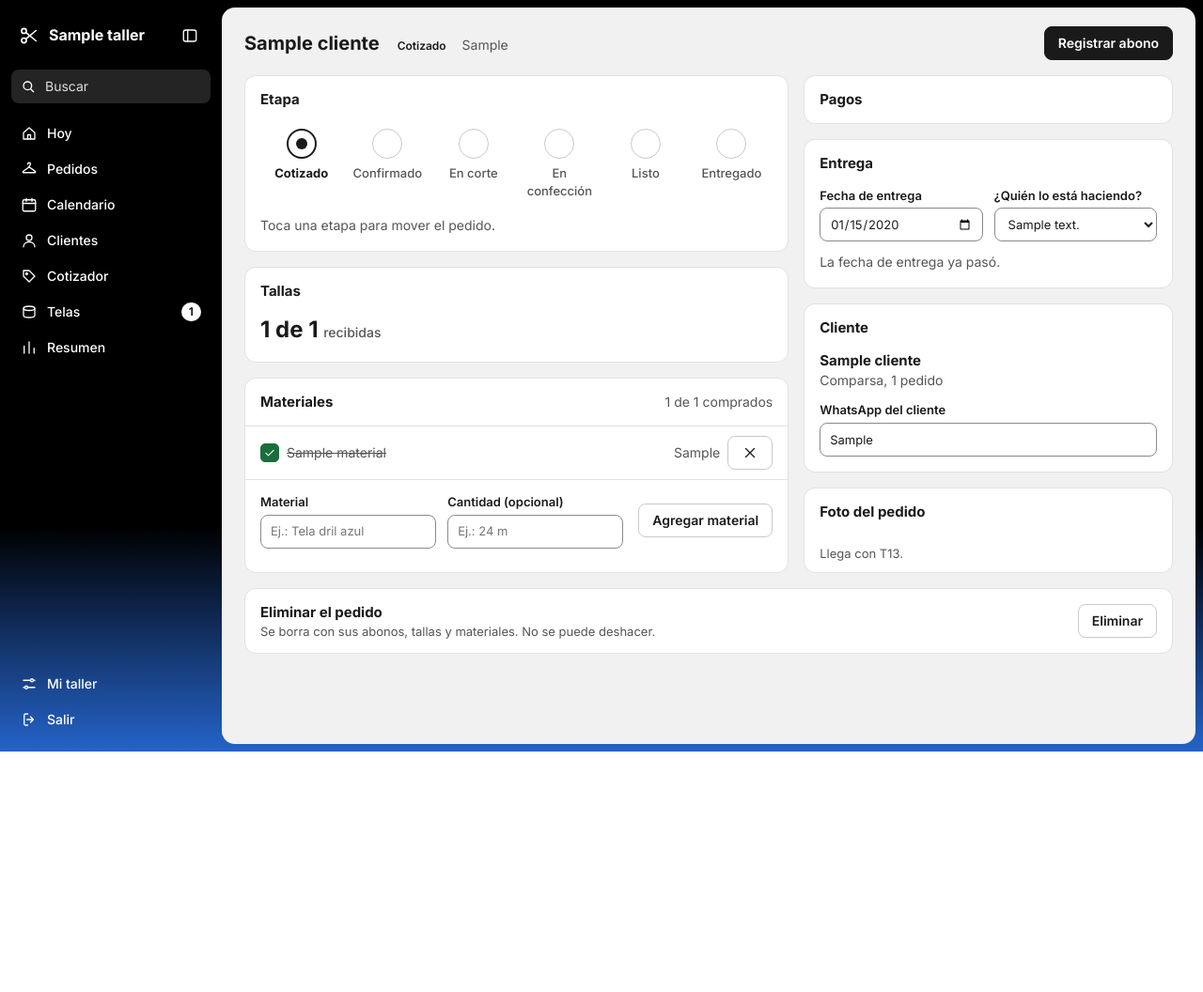
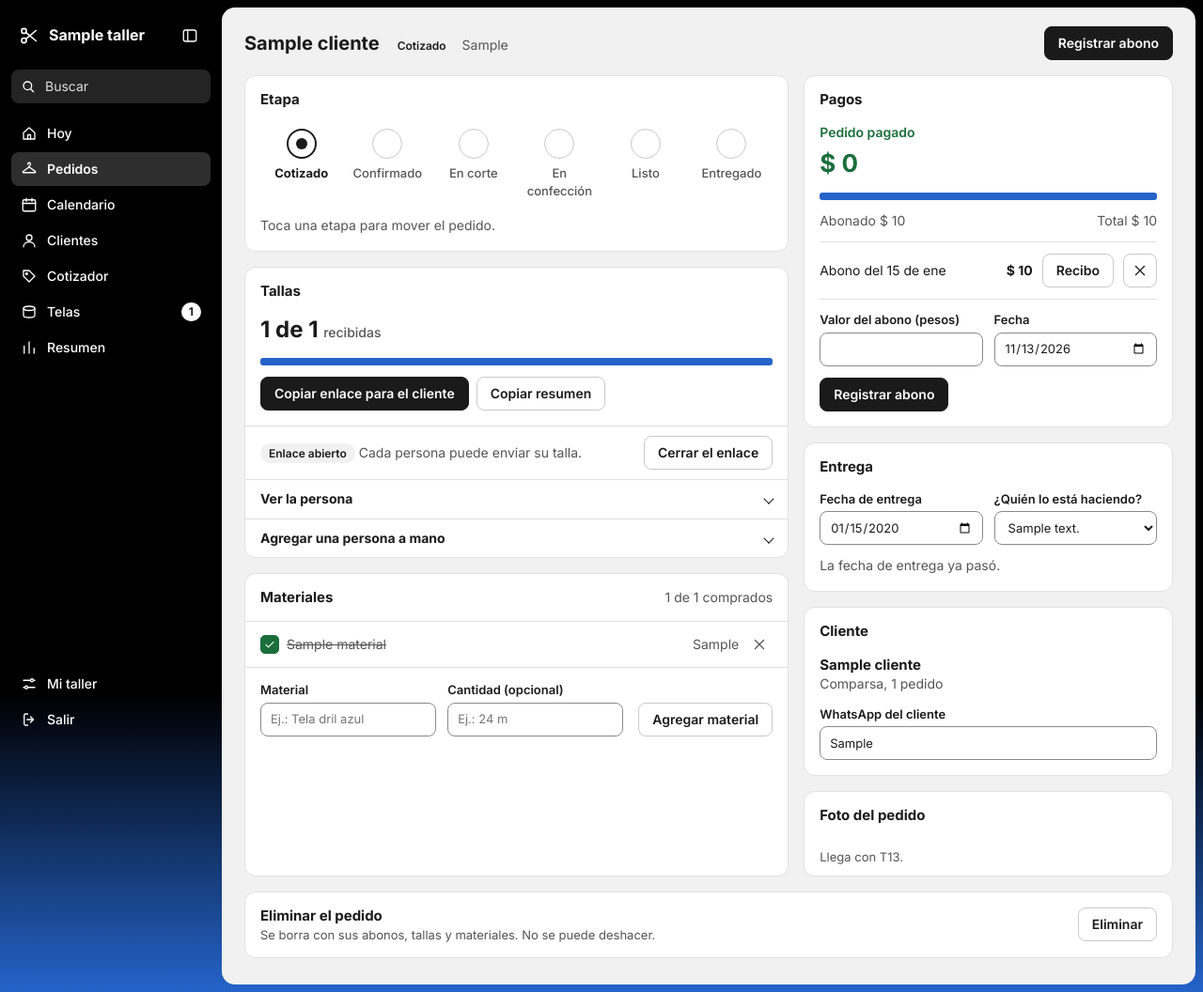
Before and after one commit to papeljake12/taller-app, a Django app: page /pedidos/1/ in a window 1280 px wide. Shown: the whole page at 94% size. Before the commit the page ends 800 px from the top, so only its background shows below. Run offline with Django 5.2, Linux system fonts and the light colour scheme; a user stored in the database is signed in; tables that the repository leaves empty hold one stand-in row (values such as "Sample post"); parts of the project's set-up code (start-up, migrations or seed data) failed here and were passed over.

Commit message:
Tanda 3: unir las tarjetas del pedido y atender los pedidos de los carriles
Pagos y Tallas completas en el pedido por dentro, una sola forma de leer la plata, pieza Pasos con botones de envío, estilos pedidos por los carriles, Pedidos resaltado dentro de un pedido y Buscar en el panel Más.

Co-Authored-By: Claude Opus 5.5 <noreply@anthropic.com>

```diff
--- a/config/menu.py
+++ b/config/menu.py
@@ -25,7 +25,11 @@ class Seccion:
 
 SECCIONES = (
     Seccion("hoy", "Hoy", "hoy", ("pedidos:hoy",), en_barra=True),
-    Seccion("pedidos", "Pedidos", "pedidos", ("pedidos:lista",), en_barra=True),
+    Seccion(
+        "pedidos", "Pedidos", "pedidos",
+        ("pedidos:lista", "pedidos:detalle", "pedidos:nuevo", "pedidos:buscar"),
+        en_barra=True,
+    ),
     Seccion("calendario", "Calendario", "calendario", ("pedidos:calendario",), en_barra=True),
     Seccion("clientes", "Clientes", "clientes", ("pedidos:clientes",), en_barra=True),
     Seccion("cotizador", "Cotizador", "cotizador", ("cotizador:inicio",), en_barra=False),
--- a/pedidos/recibo.py
+++ b/pedidos/recibo.py
@@ -12,6 +12,7 @@ El PDF va sin comprimir: pesa poco y así las pruebas pueden leer su texto.
 """
 
 import re
+import unicodedata
 from io import BytesIO
 
 from django.utils import timezone
@@ -77,6 +78,9 @@ def para_la_hoja(texto):
     Lo que no está en cp1252 (un emoji, una flecha) queda como "?", y los saltos de línea o
     tabulaciones como un espacio, para que el recibo siempre se vea igual.
     """
+    # "José" puede llegar como "Jose" + tilde suelta (al copiar de algunos celulares):
+    # se junta antes de pasarlo al PDF, o la tilde saldría como "?".
+    texto = unicodedata.normalize("NFC", str(texto))
     texto = re.sub(r"\s", " ", str(texto))
     return texto.encode("cp1252", "replace").decode("cp1252")
 
--- a/pedidos/templates/pedidos/_etapa.html
+++ b/pedidos/templates/pedidos/_etapa.html
@@ -2,17 +2,14 @@
 Tarjeta "Etapa" (T07). Tocar una etapa la guarda (pedidos:etapa) y HTMX cambia solo esta
 tarjeta y, con hx-swap-oob, las partes que dependen de la etapa.
 
-Los pasos son los de la pieza piezas/_pasos.html, con las mismas clases, pero cada uno es
-un botón de enviar (type="submit") para que también funcione sin JavaScript. La pieza los
-trae como type="button"; cuando el coordinador le agregue esa opción, se usa la pieza.
+Los pasos son la pieza piezas/_pasos.html: cada uno es un botón que envía su etapa, así
+que también funciona sin JavaScript.
 {% endcomment %}<section class="tarjeta tarjeta--lista" id="pedido-etapa" aria-labelledby="t-etapa"{% if oob %} hx-swap-oob="true"{% endif %}>
 <div class="tarjeta__cabeza"><h2 id="t-etapa">Etapa</h2></div>
 <form class="tarjeta__cuerpo" method="post" action="{% url 'pedidos:etapa' pedido.pk %}" hx-post="{% url 'pedidos:etapa' pedido.pk %}" hx-target="#pedido-etapa" hx-swap="outerHTML" novalidate>
 {% csrf_token %}
 {% include "piezas/_aviso.html" with mensajes=form_etapa.estado.errors %}
-<div class="pasos" role="group" aria-label="Etapa del pedido">
-{% for paso in pasos %}<button type="submit" class="paso paso--{{ paso.estado }}" name="estado" value="{{ paso.valor }}"{% if paso.estado == "actual" %} aria-current="step"{% endif %}><span class="paso__circulo">{% if paso.estado == "hecho" %}{% icono "visto" 16 %}{% endif %}</span>{{ paso.nombre }}</button>
-{% endfor %}</div>
+{% include "piezas/_pasos.html" with pasos=pasos etiqueta_grupo="Etapa del pedido" %}
 <div class="texto-2">Toca una etapa para mover el pedido.</div>
 </form>
 </section>
--- a/pedidos/templates/pedidos/_pagos.html
+++ b/pedidos/templates/pedidos/_pagos.html
@@ -9,7 +9,7 @@ abonos.contexto_pagos.
 - El recordatorio del saldo por WhatsApp, o el botón para copiarlo si no hay número.
 - El formulario para registrar un abono. Su campo de valor tiene id="registrar-abono":
   allá lleva el botón "Registrar abono" de arriba del pedido.
-{% endcomment %}<section class="tarjeta tarjeta--lista" id="pagos" aria-labelledby="t-pagos">
+{% endcomment %}<section class="tarjeta tarjeta--lista" id="pagos" aria-labelledby="t-pagos"{% if oob %} hx-swap-oob="true"{% endif %}>
 <div class="tarjeta__cabeza"><h2 id="t-pagos">Pagos</h2></div>
 {% if pagos %}<div class="tarjeta__cuerpo">
 {% if pagos.saldo > 0 %}<div class="pagos__nombre texto-rojo">Falta por pagar</div>
--- a/pedidos/templates/pedidos/_tallas.html
+++ b/pedidos/templates/pedidos/_tallas.html
@@ -5,8 +5,7 @@ entera: HTMX cambia la sección con id "tarjeta-tallas" por la nueva.
 Arriba va lo del diseño (recibidas, barra por talla y los dos botones de copiar). Debajo, lo
 que pide docs/03-pantallas.md y no está dibujado: el enlace abierto o cerrado, la lista
 persona por persona y el formulario para agregar a mano.
-Si la ficha todavía no trae `tarjeta_tallas`, la tarjeta muestra solo cuántas van.
-{% endcomment %}{% if tarjeta_tallas %}{% with t=tarjeta_tallas %}<section class="tarjeta tarjeta--lista" id="tarjeta-tallas" aria-labelledby="t-tallas">
+{% endcomment %}{% with t=tarjeta_tallas %}<section class="tarjeta tarjeta--lista" id="tarjeta-tallas" aria-labelledby="t-tallas">
 <div class="tarjeta__cabeza"><h2 id="t-tallas">Tallas</h2></div>
 <div class="tarjeta__cuerpo">
 <div class="cifra-grande">{{ t.recibidas }} de {{ t.esperadas }} <span class="cifra-grande__apoyo">recibidas</span></div>
@@ -18,7 +17,4 @@ Si la ficha todavía no trae `tarjeta_tallas`, la tarjeta muestra solo cuántas
 {% include "pedidos/_talla_enlace.html" %}
 {% include "pedidos/_talla_personas.html" %}
 {% include "pedidos/_talla_form.html" %}
-</section>{% endwith %}{% else %}<section class="tarjeta tarjeta--lista" id="tarjeta-tallas" aria-labelledby="t-tallas">
-<div class="tarjeta__cabeza"><h2 id="t-tallas">Tallas</h2></div>
-<div class="tarjeta__cuerpo"><div class="cifra-grande">{{ pedido.tallas.count }} de {{ pedido.cantidad }} <span class="cifra-grande__apoyo">recibidas</span></div></div>
-</section>{% endif %}
+</section>{% endwith %}
--- a/static/css/app.css
+++ b/static/css/app.css
@@ -1201,6 +1201,138 @@ textarea.campo__control {
 }
 
 
+/* Fila de tabla que abre algo (Pedidos, buscador): el enlace de la primera celda cubre
+   toda la fila. El nombre va en negrita, sin subrayado, como en el diseño. */
+.tabla__fila {
+  position: relative;
+}
+
+.tabla__fila:hover {
+  background: var(--suave);
+}
+
+.tabla__enlace {
+  color: inherit;
+  text-decoration: none;
+}
+
+.tabla__enlace::after {
+  content: "";
+  position: absolute;
+  inset: 0;
+}
+
+.tabla__enlace:hover strong,
+.tabla__enlace:focus-visible strong {
+  text-decoration: underline;
+}
+
+/* Fila con un formulario: el botón queda a la altura de los campos, no de las etiquetas */
+.fila--formulario {
+  align-items: flex-end;
+}
+
+/* Botón de solo ícono, liviano, dentro de una fila (quitar un material). Lleva aria-label. */
+.boton--icono {
+  min-height: 28px;
+  min-width: 28px;
+  padding: 0;
+  border-color: transparent;
+  background: transparent;
+  color: var(--texto-2);
+}
+
+.boton--icono:hover {
+  background: var(--suave);
+  color: var(--negro);
+}
+
+/* La casilla también puede ser un botón (materiales comprados) */
+button.casilla {
+  padding: 0;
+  cursor: pointer;
+}
+
+/* Tallas: el número de cada talla va a la derecha, como en el diseño */
+.fila-talla > :last-child {
+  text-align: right;
+}
+
+/* Filas que se despliegan (<details>): se ven tocables, con una flecha */
+details > summary.fila {
+  cursor: pointer;
+  list-style: none;
+}
+
+details > summary.fila::-webkit-details-marker {
+  display: none;
+}
+
+details > summary.fila::after {
+  content: "";
+  flex: none;
+  width: 8px;
+  height: 8px;
+  margin-left: auto;
+  border-right: 1.75px solid currentColor;
+  border-bottom: 1.75px solid currentColor;
+  transform: rotate(45deg);
+}
+
+details[open] > summary.fila::after {
+  transform: rotate(-135deg);
+}
+
+/* Tarjeta Pagos del pedido por dentro (diseno/pedido.html) */
+.pagos__nombre {
+  font-weight: 600;
+}
+
+.pagos__saldo {
+  margin-top: -8px;
+  font-size: 26px;
+}
+
+.pagos__totales {
+  display: flex;
+  flex-wrap: wrap;
+  justify-content: space-between;
+  gap: 4px 12px;
+  color: var(--texto-2);
+}
+
+.pagos__abono {
+  display: flex;
+  flex-wrap: wrap;
+  justify-content: space-between;
+  align-items: center;
+  gap: 8px;
+  padding: 12px 0 0;
+  border-top: 1px solid var(--linea);
+}
+
+.pagos__acciones {
+  display: flex;
+  align-items: center;
+  gap: 10px;
+  margin-left: auto;
+}
+
+/* Botón de solo ícono para quitar un abono: cuadrado, para que la fila quepa en una línea */
+.pagos__quitar {
+  width: 36px;
+  padding: 0;
+}
+
+.pagos__confirmar,
+.pagos__form {
+  display: flex;
+  flex-direction: column;
+  gap: 12px;
+  padding-top: 12px;
+  border-top: 1px solid var(--linea);
+}
+
 /* Tablero: filas de tarjetas de una pantalla (Hoy). En celular las filas se abren y
    cada bloque toma su turno con .orden-celular-N (ver la sección 5). */
 .tablero {
@@ -1444,6 +1576,13 @@ button.calendario__dia:hover {
   .boton,
   .filtro {
     min-height: 44px;
+  }
+
+  /* Los de solo ícono, también de 44 px de ancho para tocarlos con el dedo */
+  .boton--icono,
+  .pagos__quitar {
+    min-width: 44px;
+    width: 44px;
   }
 
   /* 16 px en los campos para que el celular no agrande la pantalla al escribir */
--- a/templates/_menu.html
+++ b/templates/_menu.html
@@ -2,7 +2,7 @@
 <nav class="menu" aria-label="Secciones">
 <div class="menu__marca">{% icono "tijeras" 22 %}<span class="menu__taller">{{ request.taller.nombre|default:"Taller" }}</span><button type="button" class="menu__contraer" aria-label="Contraer el menú" data-menu-contraer>{% icono "contraer" %}</button></div>
 <button type="button" class="menu__abrir" aria-label="Abrir el menú" title="Abrir el menú" data-menu-abrir>{% icono "tijeras" 22 %}</button>
-<form class="menu__buscar" role="search" action="{% url 'pedidos:buscar' %}">{% icono "buscar" 16 "2" %}<label class="oculto" for="menu-buscar">Buscar pedidos y clientes</label><input type="search" id="menu-buscar" name="q" placeholder="Buscar" value="{{ request.GET.q|default:'' }}"></form>
+<form class="menu__buscar" role="search" action="{% url 'pedidos:buscar' %}">{% icono "buscar" 16 "2" %}<label class="oculto" for="menu-buscar">Buscar pedidos y clientes</label><input type="search" id="menu-buscar" name="q" placeholder="Buscar" value="{% if request.resolver_match.view_name == 'pedidos:buscar' %}{{ request.GET.q }}{% endif %}"></form>
 <button type="button" class="menu__lupa" aria-label="Buscar" title="Buscar" data-menu-abrir>{% icono "buscar" 16 "2" %}</button>
 <div class="menu__lista">
 {% for entrada in menu.secciones %}{% include "_menu_entrada.html" %}
@@ -18,6 +18,7 @@
 </nav>
 <div class="panel-mas" id="panel-mas" hidden data-panel-mas>
 <div class="tarjeta tarjeta--lista">
+<a class="panel-mas__enlace" href="{% url 'pedidos:buscar' %}">{% icono "buscar" %}Buscar pedidos y clientes</a>
 {% for entrada in menu.mas %}{% if entrada.url %}<a class="panel-mas__enlace{% if entrada.actual %} es-actual{% endif %}" href="{{ entrada.url }}"{% if entrada.actual %} aria-current="page"{% endif %}>{% else %}<a class="panel-mas__enlace" aria-disabled="true">{% endif %}{% icono entrada.icono %}{{ entrada.nombre }}</a>
 {% endfor %}<form method="post" action="{% url 'cuentas:salir' %}">{% csrf_token %}<button type="submit" class="panel-mas__enlace">{% icono "salir" %}Salir</button></form>
 </div>
--- a/templates/piezas/_pasos.html
+++ b/templates/piezas/_pasos.html
@@ -3,7 +3,9 @@ Pieza Pasos de etapa: seis círculos; los cumplidos en negro con visto bueno, el
 punto y los que faltan en blanco.
   {% include "piezas/_pasos.html" with pasos=pasos %}
 `pasos` es una lista con, para cada etapa: nombre, estado ("hecho", "actual" o "pendiente")
-y valor (lo que se envía al tocarla). Cada paso es un botón; la vista decide qué hace (T07).
-{% endcomment %}<div class="pasos">
-{% for paso in pasos %}<button type="button" class="paso paso--{{ paso.estado }}" name="estado" value="{{ paso.valor }}"{% if paso.estado == "actual" %} aria-current="step"{% endif %}><span class="paso__circulo">{% if paso.estado == "hecho" %}{% icono "visto" 16 %}{% endif %}</span>{{ paso.nombre }}</button>
+y valor (lo que se envía al tocarla). Cada paso es un botón de envío (name="estado"): dentro
+de un formulario guarda la etapa, también sin JavaScript; fuera de uno no hace nada.
+`etiqueta_grupo` (opcional) nombra el grupo para los lectores de pantalla.
+{% endcomment %}<div class="pasos"{% if etiqueta_grupo %} role="group" aria-label="{{ etiqueta_grupo }}"{% endif %}>
+{% for paso in pasos %}<button type="submit" class="paso paso--{{ paso.estado }}" name="estado" value="{{ paso.valor }}"{% if paso.estado == "actual" %} aria-current="step"{% endif %}><span class="paso__circulo">{% if paso.estado == "hecho" %}{% icono "visto" 16 %}{% endif %}</span>{{ paso.nombre }}</button>
 {% endfor %}</div>
```
Also changed, not shown: docs/05-tareas.md (+7 -7 lines), pedidos/formularios/abonos.py (+1 -9 lines), pedidos/formularios/comun.py (added, +24 -0 lines), pedidos/formularios/lista.py (+1 -13 lines), pedidos/tests/test_pedido_completo.py (added, +84 -0 lines), pedidos/tests/test_tallas.py (+0 -6 lines), pedidos/vistas/abonos.py (+14 -2 lines), pedidos/vistas/detalle.py (+8 -6 lines), tests/test_base_visual.py (+23 -2 lines).
